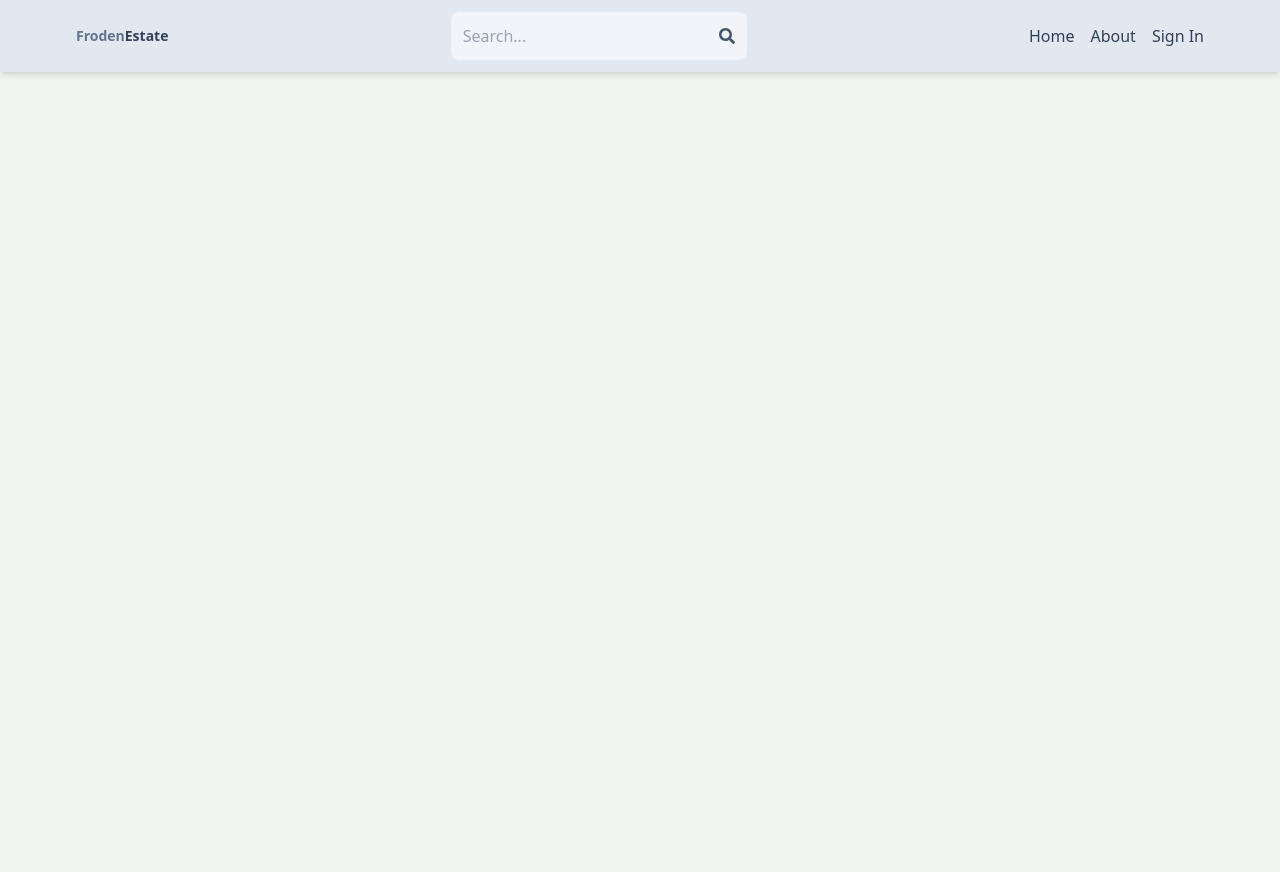
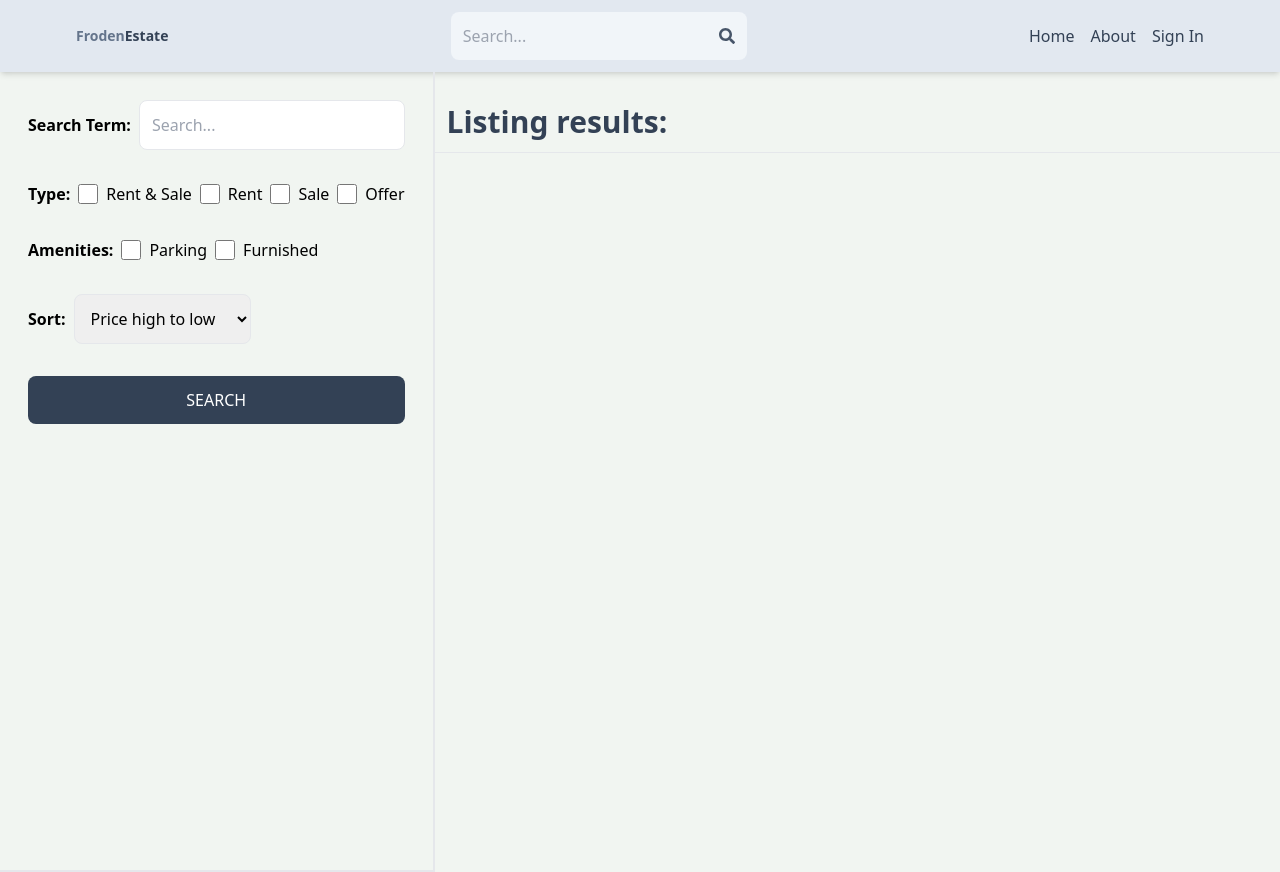
Before and after one commit to Dispenser254/MERN-Real-Estate, a React (Vite) app in the folder client/: page /search in a window 1280 px wide. Before the commit the page ends 800 px from the top, so only its background shows below. Built offline with nearby package versions, Linux system fonts and the light colour scheme; no server answers.

Commit message:
Create search page UI

```diff
--- a/client/src/App.jsx
+++ b/client/src/App.jsx
@@ -9,6 +9,7 @@
 import CreateListing from "./pages/CreateListing";
 import UpdateListing from "./pages/UpdateListing";
 import Listing from "./pages/Listing";
+import Search from "./pages/Search";
 
 export function App() {
   return (
@@ -19,6 +20,7 @@
         <Route path="/signin" element={<SignIn />} />
         <Route path="/signup" element={<SignUp />} />
         <Route path="/about" element={<About />} />
+        <Route path="/search" element={<Search />} />
         <Route path="/listing/:listingId" element={<Listing />} />
         <Route element={<PrivateRoute />}>
           <Route path="/profile" element={<Profile />} />
--- /dev/null
+++ b/client/src/pages/Search.jsx
@@ -0,0 +1,74 @@
+function Search() {
+  return (
+    <div className="flex flex-col md:flex-row">
+      <div className="p-7  border-b-2 md:border-r-2 md:min-h-screen">
+        <form className="flex flex-col gap-8">
+          <div className="flex items-center gap-2">
+            <label className="whitespace-nowrap font-semibold">
+              Search Term:
+            </label>
+            <input
+              type="text"
+              id="searchTerm"
+              placeholder="Search..."
+              className="border rounded-lg p-3 w-full"
+            />
+          </div>
+          <div className="flex gap-2 flex-wrap items-center">
+            <label className="font-semibold">Type:</label>
+            <div className="flex gap-2">
+              <input type="checkbox" id="all" className="w-5" />
+              <span>Rent & Sale</span>
+            </div>
+            <div className="flex gap-2">
+              <input type="checkbox" id="rent" className="w-5" />
+              <span>Rent</span>
+            </div>
+            <div className="flex gap-2">
+              <input type="checkbox" id="sale" className="w-5" />
+              <span>Sale</span>
+            </div>
+            <div className="flex gap-2">
+              <input type="checkbox" id="offer" className="w-5" />
+              <span>Offer</span>
+            </div>
+          </div>
+          <div className="flex gap-2 flex-wrap items-center">
+            <label className="font-semibold">Amenities:</label>
+            <div className="flex gap-2">
+              <input type="checkbox" id="parking" className="w-5" />
+              <span>Parking</span>
+            </div>
+            <div className="flex gap-2">
+              <input type="checkbox" id="furnished" className="w-5" />
+              <span>Furnished</span>
+            </div>
+          </div>
+          <div className="flex items-center gap-2">
+            <label className="font-semibold">Sort:</label>
+            <select
+              defaultValue={"created_at_desc"}
+              id="sort_order"
+              className="border rounded-lg p-3"
+            >
+              <option value="regularPrice_desc">Price high to low</option>
+              <option value="regularPrice_asc">Price low to hight</option>
+              <option value="createdAt_desc">Latest</option>
+              <option value="createdAt_asc">Oldest</option>
+            </select>
+          </div>
+          <button className="bg-slate-700 text-white p-3 rounded-lg uppercase hover:opacity-95">
+            Search
+          </button>
+        </form>
+      </div>
+      <div className="flex-1">
+        <h1 className="text-3xl font-semibold border-b p-3 text-slate-700 mt-5">
+          Listing results:
+        </h1>
+      </div>
+    </div>
+  );
+}
+
+export default Search;
```
